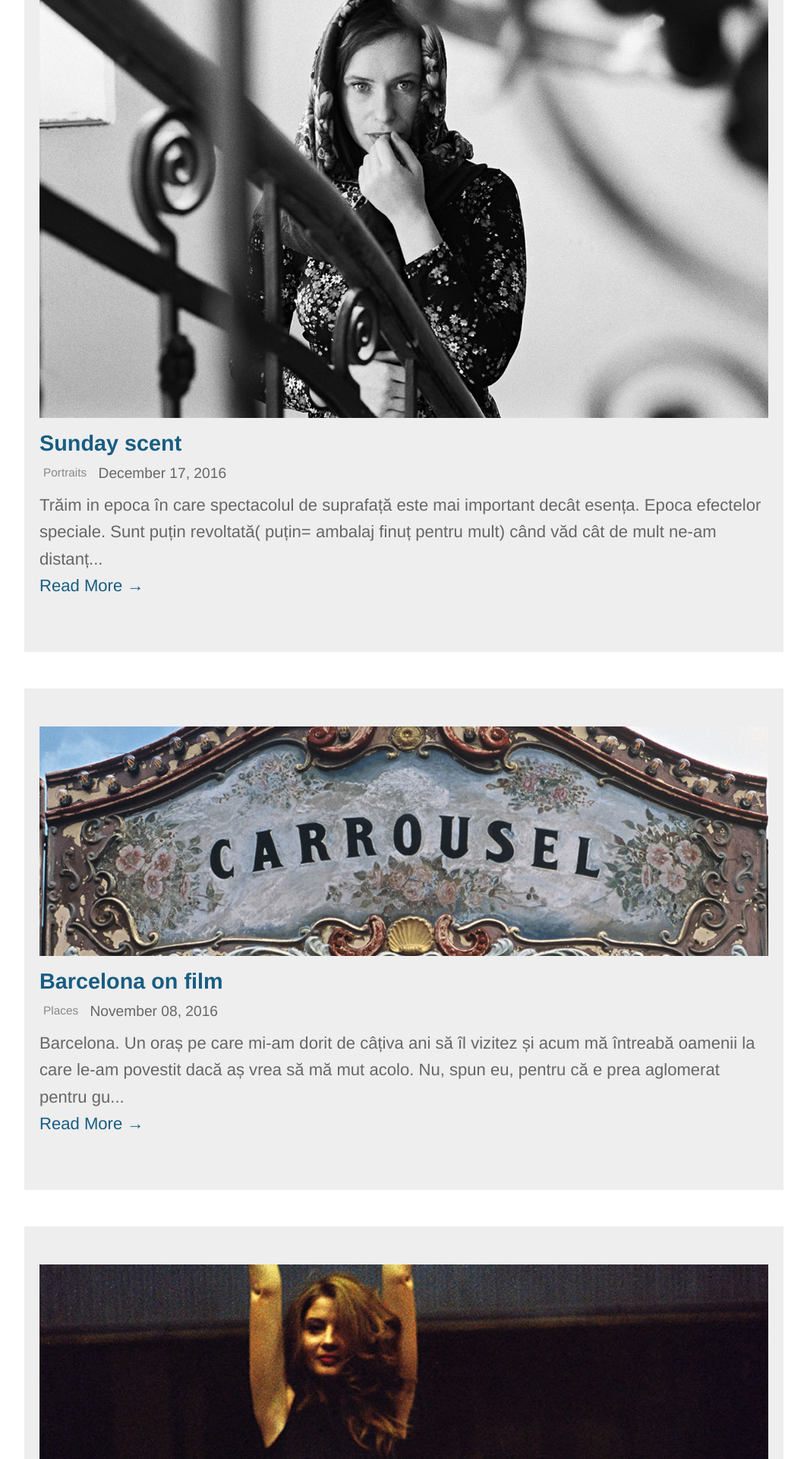
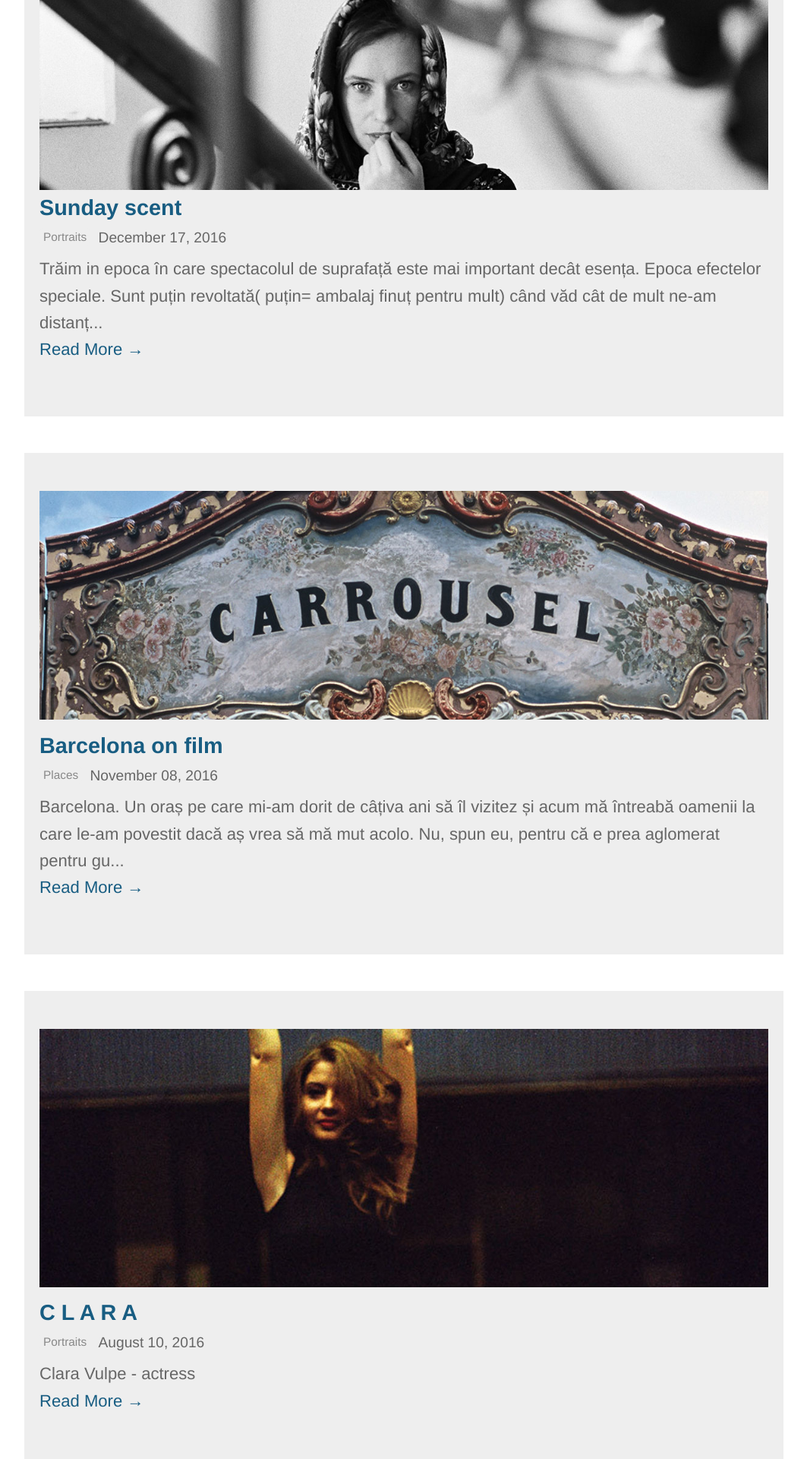
Before and after one commit to CosminTraistaru/photostories, a Jekyll site: the page built from blog/index.html, in a window 1280 px wide. Shown: the part 1344-3264 px from the top of the page at 76% size, without its empty margins (108-1171 px from the left). Built offline with Jekyll 4.4.1, drawn with Linux system fonts in a browser that asks for light colours; the list of posts is cut into pages by our own code.

Commit message:
better listings

```diff
--- a/_includes/post-summary.html
+++ b/_includes/post-summary.html
@@ -2,7 +2,9 @@
 <div class="container">
 	<a href="{{ site.baseurl }}{{ include.post.url }}">
 	{% if include.post.featured %}
-		<img src="{{ include.post.featured.path }}" alt="" border="0" />
+		<div class="list-posts">
+			<img src="{{ include.post.featured.path }}" alt="" border="0" />
+		</div>
 	{% endif %}
 		<h3>
 			{{ include.post.title }}
--- a/_sass/layout.scss
+++ b/_sass/layout.scss
@@ -236,3 +236,9 @@ section {
 		color: #fefefe;
 	}
 }
+
+.list-posts {
+	width: 100%;
+	max-height: 350px;
+	overflow: hidden;
+}
```
